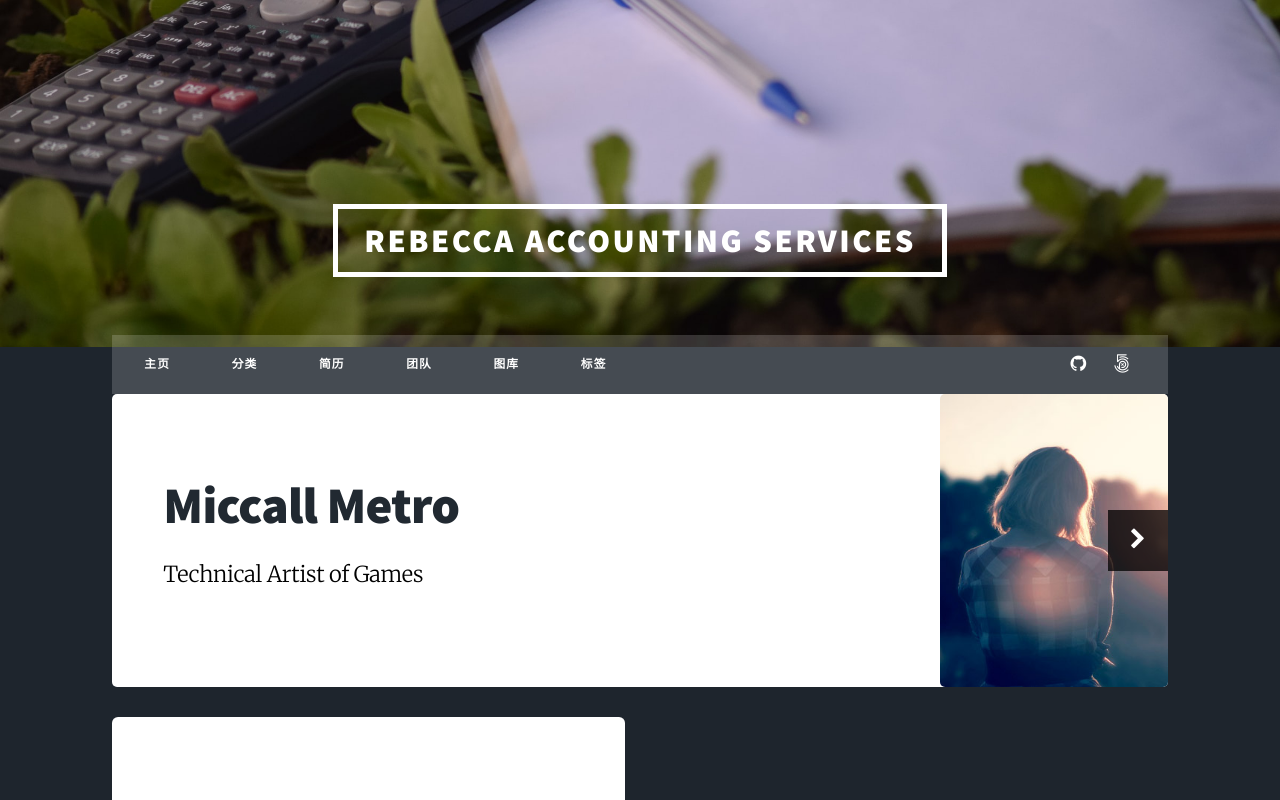
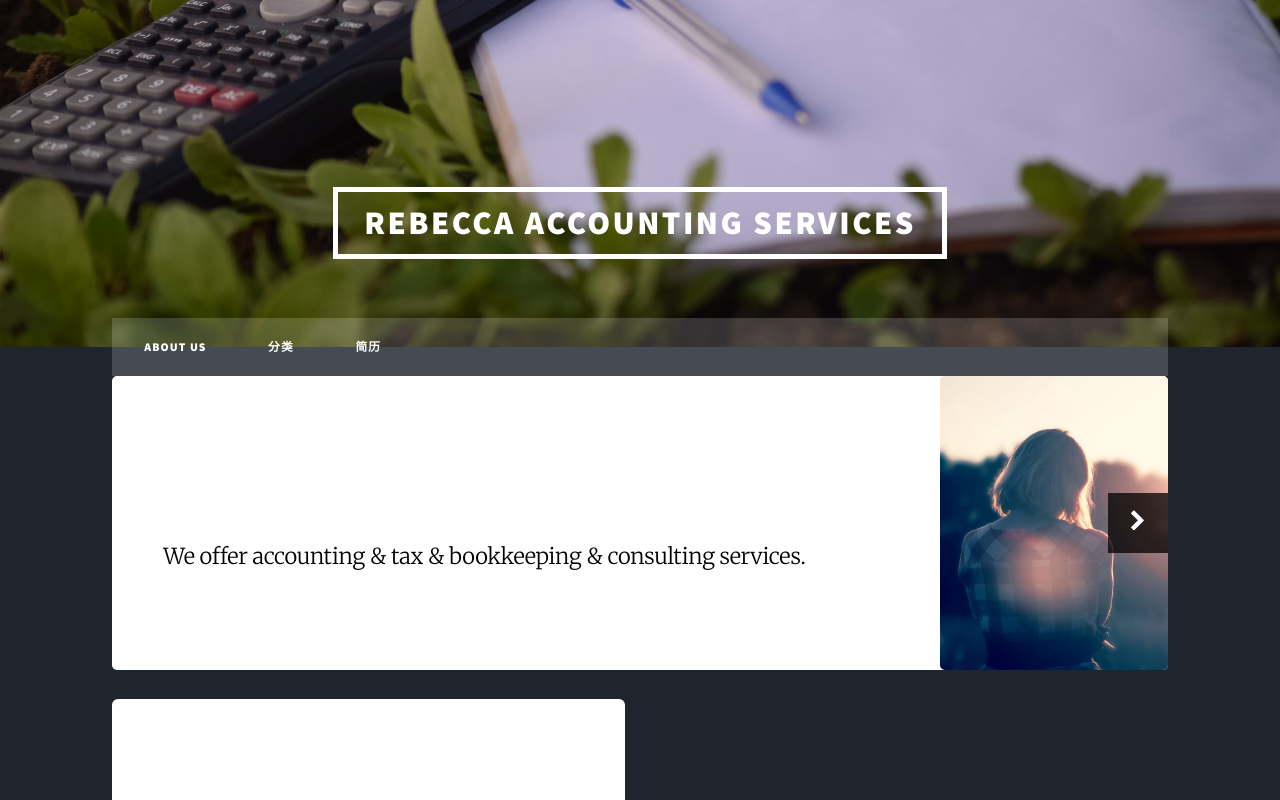
Before and after one commit to rebeccayuxiao/rebeccayuxiao.github.io, a plain HTML site: page index.html in a window 1280 px wide. Shown: the part 453-1253 px from the top of the page. Drawn offline with nearby package versions, Linux system fonts and the light colour scheme; some packages are replaced by stand-ins of ours; a script that the page names is missing; files whose address does not match are found by name.

Commit message:
Site updated: 2020-08-16 22:54:17

```diff
--- a/index.html
+++ b/index.html
@@ -71,7 +71,7 @@
         <!-- Intro 头部显示 s -->
                 <div id="intro">
             <h1>This is<br />
-                        Welcome to Rebecca Accounting Services! </h1>
+                        Welcome! </h1>
             <p> Is tax a problem for you? <br/> Contact us and think done
             </p>
             <ul class="actions">
@@ -89,7 +89,7 @@
             <ul class="menu links" >
 			<!-- Homepage  主页  -->
 			<li >
-	            <a href="/" rel="nofollow">主页</a>
+	            <a href="/" rel="nofollow">About Us</a>
 	        </li>
 			<!-- categories_name  分类   -->
 
@@ -112,41 +112,11 @@
 		            </a>
 		        </li>
 
-		        <li>
-		            <a href="/group/" title="团队">
-		                团队
-		            </a>
-		        </li>
-
-		        <li>
-		            <a href="/gallery/" title="图库">
-		                图库
-		            </a>
-		        </li>
-
-		        <li>
-		            <a href="/tag/" title="标签">
-		                标签
-		            </a>
-		        </li>
-
 
 
             </ul>
             <!-- icons 图标   -->
 			<ul class="icons">
-
-                    <li>
-                        <a title="github" href="https://github.com/miccall" target="_blank" rel="noopener">
-                            <i class="icon fa fa-github"></i>
-                        </a>
-                    </li>
-
-                    <li>
-                        <a title="500px" href="http://500px.com" target="_blank" rel="noopener">
-                            <i class="icon fa fa-500px"></i>
-                        </a>
-                    </li>
 
 			</ul>
 </nav>
@@ -158,8 +128,8 @@
             <!-- Main first s-->
             <article id="me" class="panel">
                 <header style="color: #000000">
-                    <h1>Miccall Metro</h1>
-                    <p>Technical  Artist  of  Games</p>
+                    <h1></h1>
+                    <p>We offer accounting & tax & bookkeeping & consulting services.</p>
                 </header>
                 <a href="" class="jumplink pic">
                     <span class="arrow icon fa-chevron-right"><span></span></span>
```
Also changed, not shown: 2020/08/16/hello-world/index.html (+1 -31 lines), archives/2020/08/index.html (+2 -32 lines), archives/2020/index.html (+2 -32 lines), archives/index.html (+2 -32 lines).
